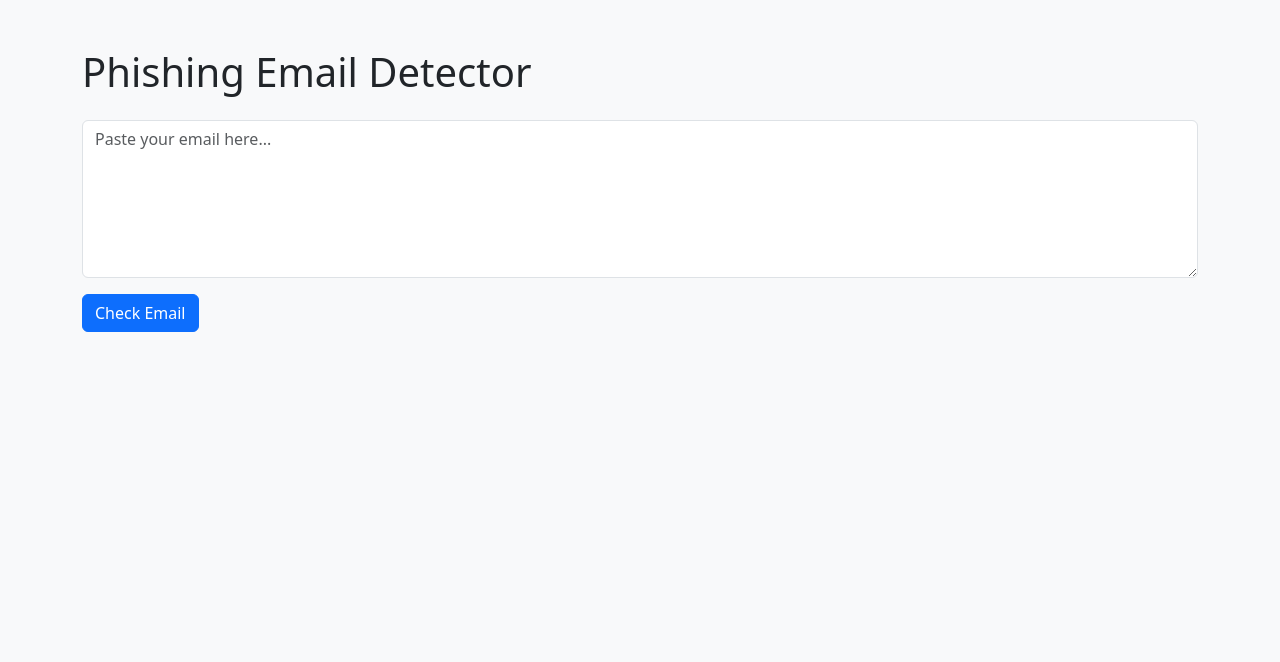
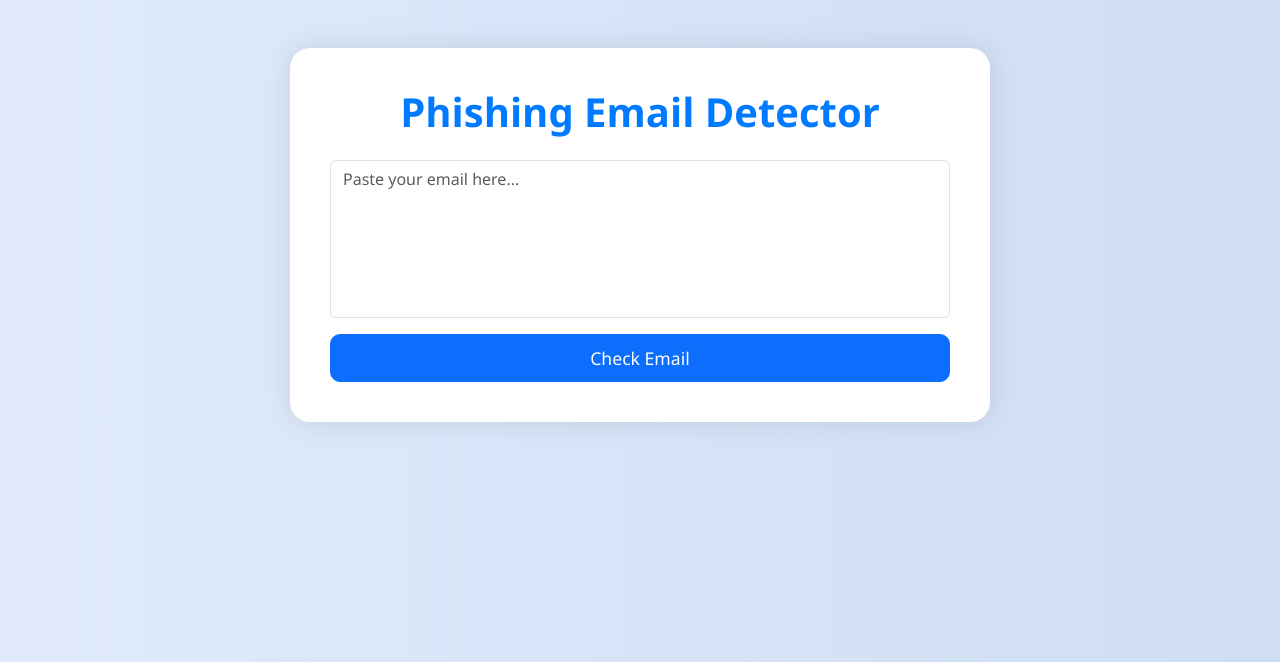
Before and after one commit to Vaishnavi-s-nimbalkar/New-python-project-, a Flask app: page / in a window 1280 px wide. Shown: the top 662 px of the page. Run offline with Flask 3, Linux system fonts and the light colour scheme; parts of the project's set-up code (start-up, migrations or seed data) failed here and were passed over.

Commit message:
commit the phishing detection in email

```diff
--- a/templates/index.html
+++ b/templates/index.html
@@ -1,16 +1,73 @@
 <!DOCTYPE html>
-<html>
+<html lang="en">
 <head>
+    <meta charset="UTF-8">
     <title>Email Phishing Detector</title>
-    <link rel="stylesheet" href="https://cdn.jsdelivr.net/npm/bootstrap@5.3.0/dist/css/bootstrap.min.css">
+    <meta name="viewport" content="width=device-width, initial-scale=1">
+
+    <!-- Bootstrap CSS -->
+    <link href="https://cdn.jsdelivr.net/npm/bootstrap@5.3.0/dist/css/bootstrap.min.css" rel="stylesheet">
+
+    <!-- Custom CSS -->
+    <style>
+        body {
+            background: linear-gradient(to right, #e0eafc, #cfdef3);
+            font-family: 'Segoe UI', Tahoma, Geneva, Verdana, sans-serif;
+            animation: fadeIn 1s ease-in-out;
+        }
+
+        @keyframes fadeIn {
+            from { opacity: 0; transform: translateY(20px); }
+            to { opacity: 1; transform: translateY(0); }
+        }
+
+        .container {
+            max-width: 700px;
+            margin: auto;
+            background-color: white;
+            padding: 40px;
+            border-radius: 20px;
+            box-shadow: 0 0 30px rgba(0, 0, 0, 0.1);
+            animation: fadeIn 1s ease-in-out;
+        }
+
+        textarea {
+            resize: none;
+            transition: all 0.3s ease-in-out;
+        }
+
+        textarea:focus {
+            border-color: #007bff;
+            box-shadow: 0 0 10px rgba(0,123,255,0.2);
+        }
+
+        .btn-primary {
+            width: 100%;
+            padding: 10px;
+            font-size: 1.1rem;
+            border-radius: 10px;
+        }
+
+        .alert {
+            font-size: 1.1rem;
+            border-radius: 12px;
+        }
+
+        h1 {
+            text-align: center;
+            font-weight: 600;
+            color: #007bff;
+        }
+    </style>
 </head>
-<body class="bg-light p-5">
-    <div class="container">
+<body>
+    <div class="container mt-5">
         <h1 class="mb-4">Phishing Email Detector</h1>
         <form method="POST">
             <textarea class="form-control mb-3" name="email" rows="6" placeholder="Paste your email here..." required></textarea>
             <button type="submit" class="btn btn-primary">Check Email</button>
         </form>
+
         {% if result %}
             <div class="alert mt-4 {{ 'alert-danger' if result == 'Phishing' else 'alert-success' }}">
                 <strong>Result:</strong> {{ result }}
```
